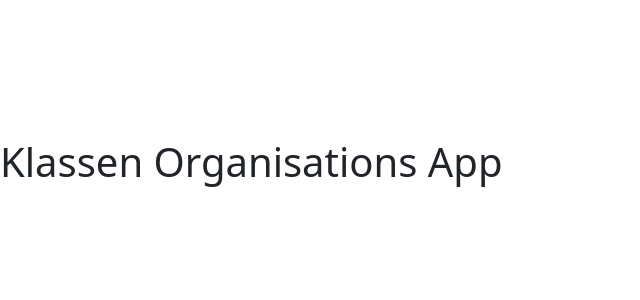
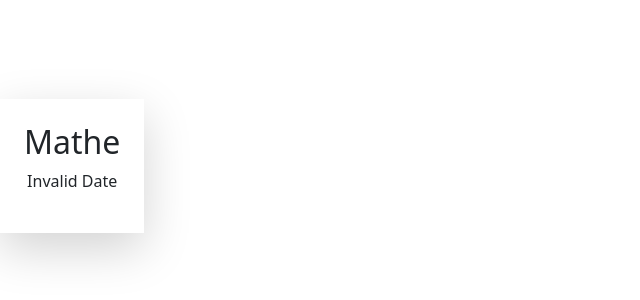
Before and after one commit to trenod22/klassen-organisations-app, a React (Vite) app: page / in a window 1280 px wide. Shown: the part 234-534 px from the top of the page, without its empty margins (0-640 px from the left). Built offline with nearby package versions, Linux system fonts and the light colour scheme.

Commit message:
removed useState and implemented first test case

```diff
--- a/src/App.jsx
+++ b/src/App.jsx
@@ -3,7 +3,6 @@ import MainSite from "./components/MainSite.js";
 import 'bootstrap/dist/css/bootstrap.min.css';
 
 function App() {
-  const [count, setCount] = useState(0)
 
   return (
     <>
--- a/src/components/MainSite.tsx
+++ b/src/components/MainSite.tsx
@@ -1,11 +1,12 @@
 // @ts-ignore
 import React from 'react';
+import Testtermin from "./Testtermin";
 
 const MainSite: React.FC = () => {
     return (
-        // @ts-ignore
         <>
-            <h1>Klassen Organisations App</h1>
+            <Testtermin fach={"Mathe"} datum={new Date("13.03.2025")}></Testtermin>
+
         </>
     );
 }
```
